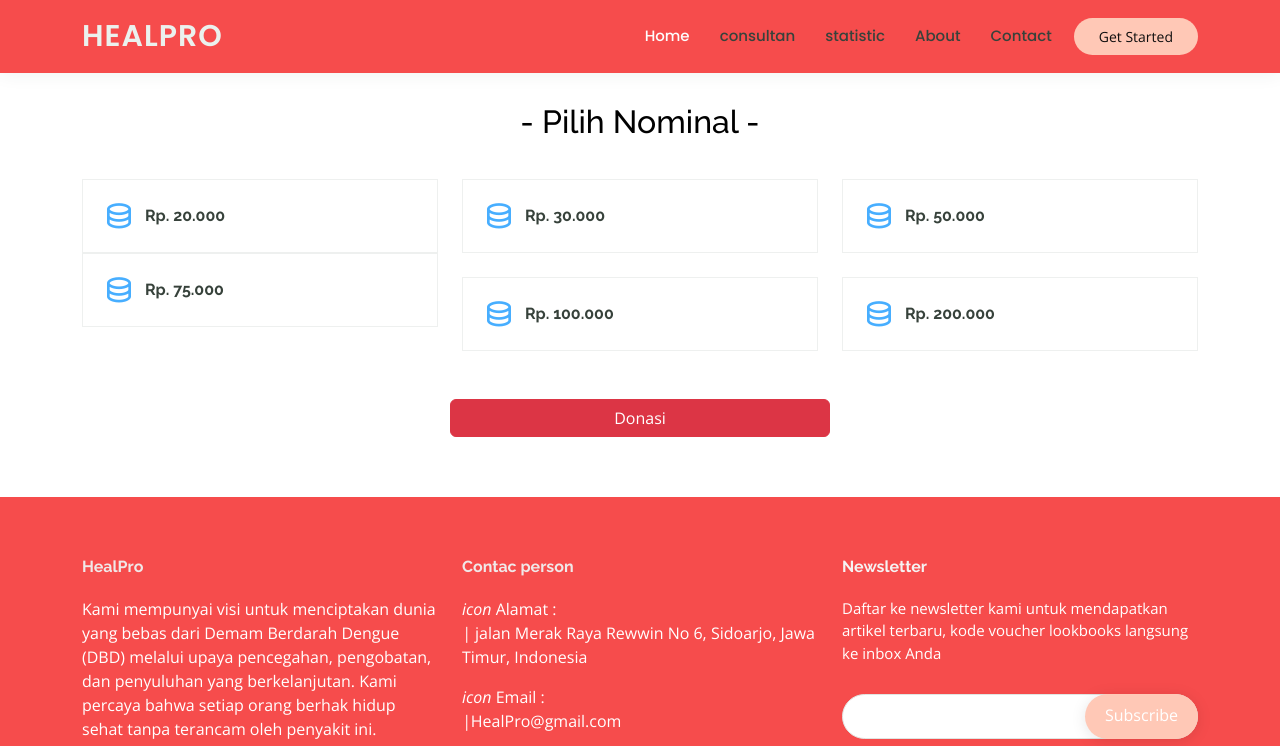
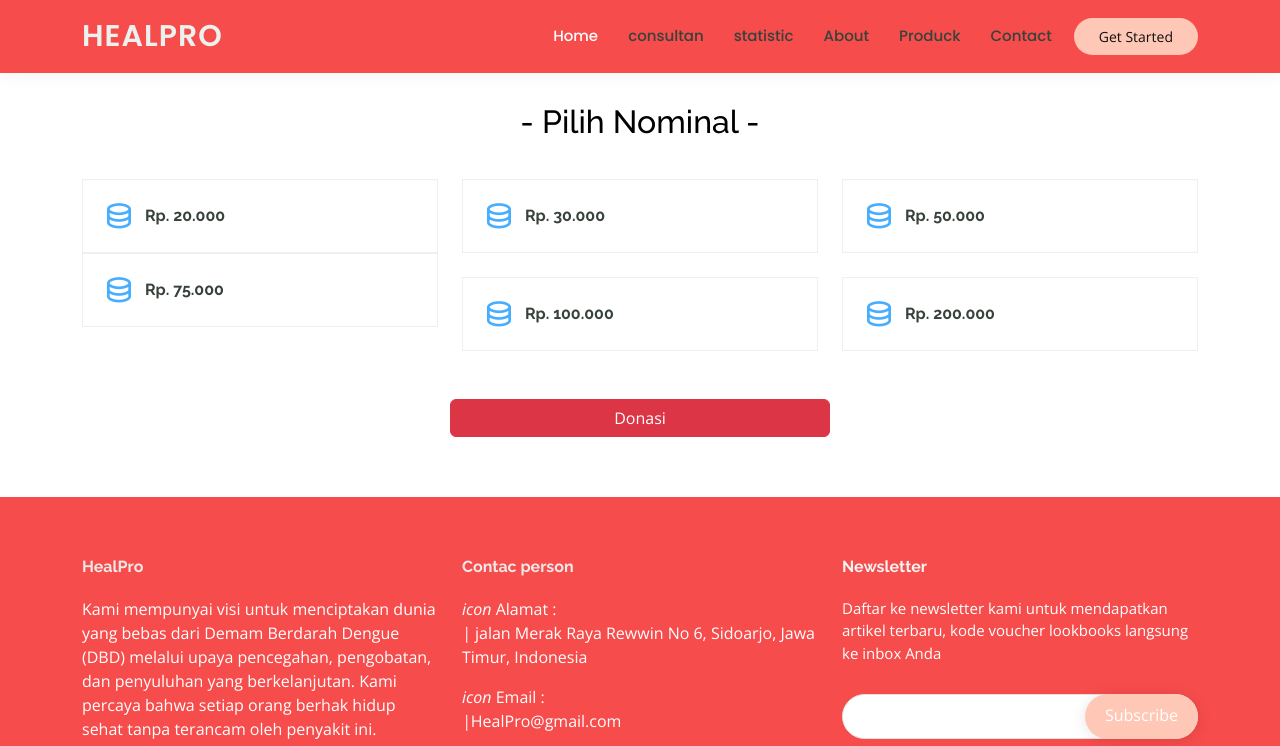
Before and after one commit to nitakurnia/cobaan, a plain HTML site: page donasi.html in a window 1280 px wide. Shown: the top 746 px of the page. Drawn offline with nearby package versions, Linux system fonts and the light colour scheme.

Commit message:
Update donasi.html

```diff
--- a/donasi.html
+++ b/donasi.html
@@ -53,6 +53,7 @@
             <li><a href="#">consultan</a></li>
             <li><a href="#">statistic</a></li>
             <li><a href="#">About</a></li>
+            <li><a href="#">Produck</a></li>
             <li><a href="#">Contact</a></li>
           </ul>
           <i class="bi bi-list mobile-nav-toggle"></i>
```
